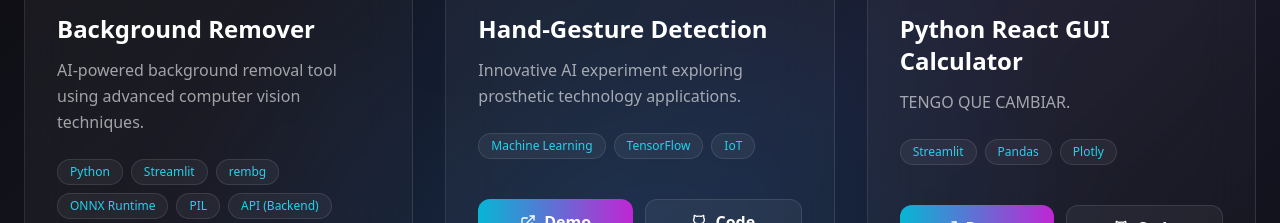
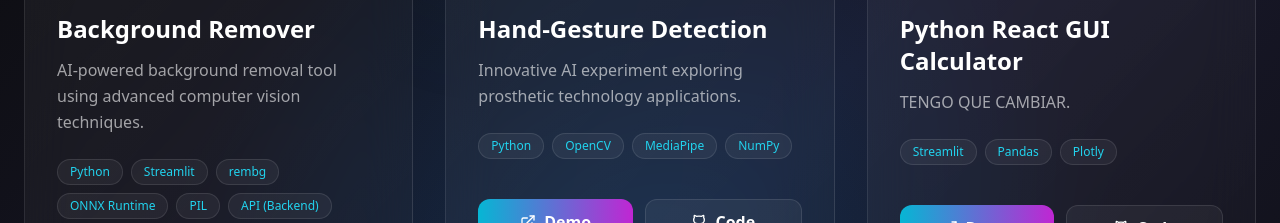
Before and after one commit to YordinZ/PORTFOLIO, a React (Vite) app: page / in a window 1280 px wide. Shown: the part 1180-1403 px from the top of the page. Built offline with nearby package versions, Linux system fonts and the light colour scheme.

Commit message:
update tags hand

```diff
--- a/src/components/Projects.tsx
+++ b/src/components/Projects.tsx
@@ -72,7 +72,7 @@ const Projects = () => {
         title: "Hand-Gesture Detection",
         icon: Code2,
         description: "Innovative AI experiment exploring prosthetic technology applications.",
-        tags: ["Machine Learning", "TensorFlow", "IoT"],
+        tags: ["Python", "OpenCV", "MediaPipe", "NumPy"],
         demoUrl: "https://yordinz.github.io/Hand-Gesture-Detection/",
         code: { kind: "single", url: "https://github.com/YordinZ/Hand-Gesture-Detection" },
       },
```
Also changed, not shown: 2 other files (tests, documents, lock files or other folders).
